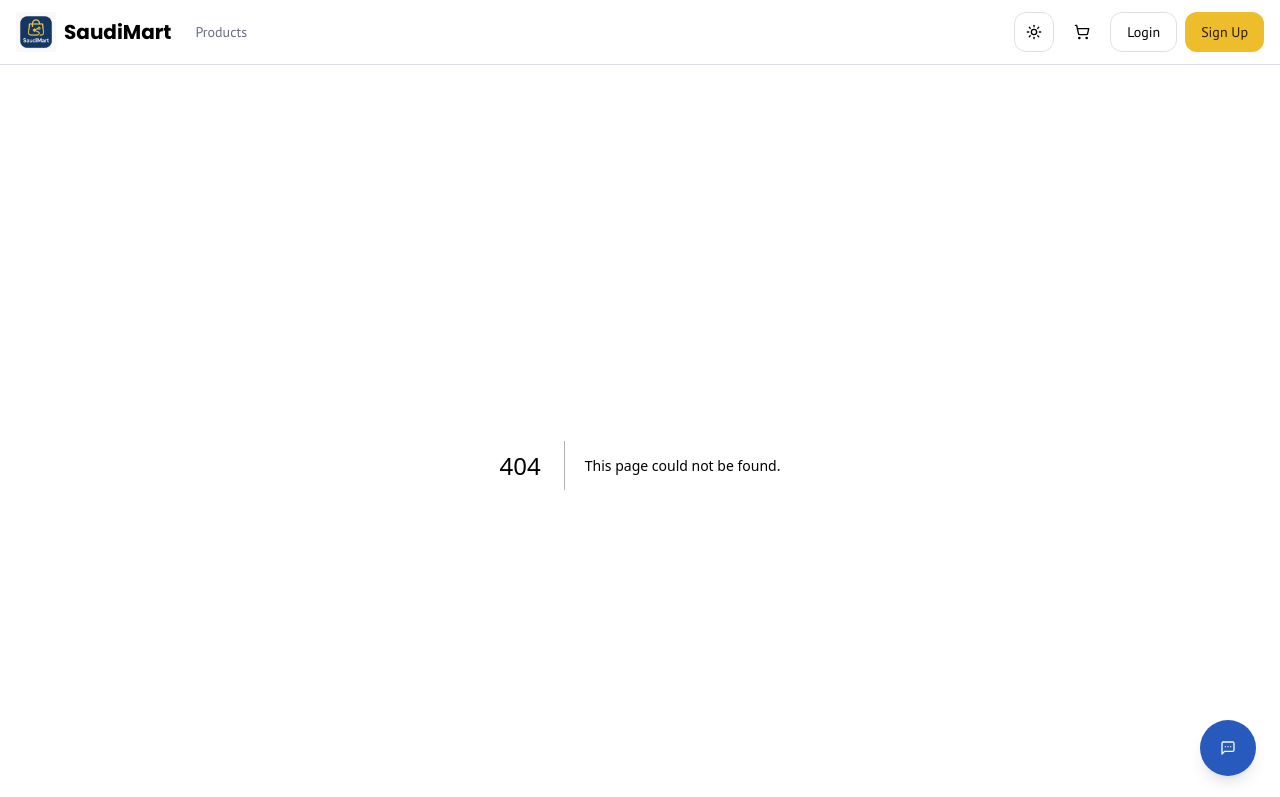
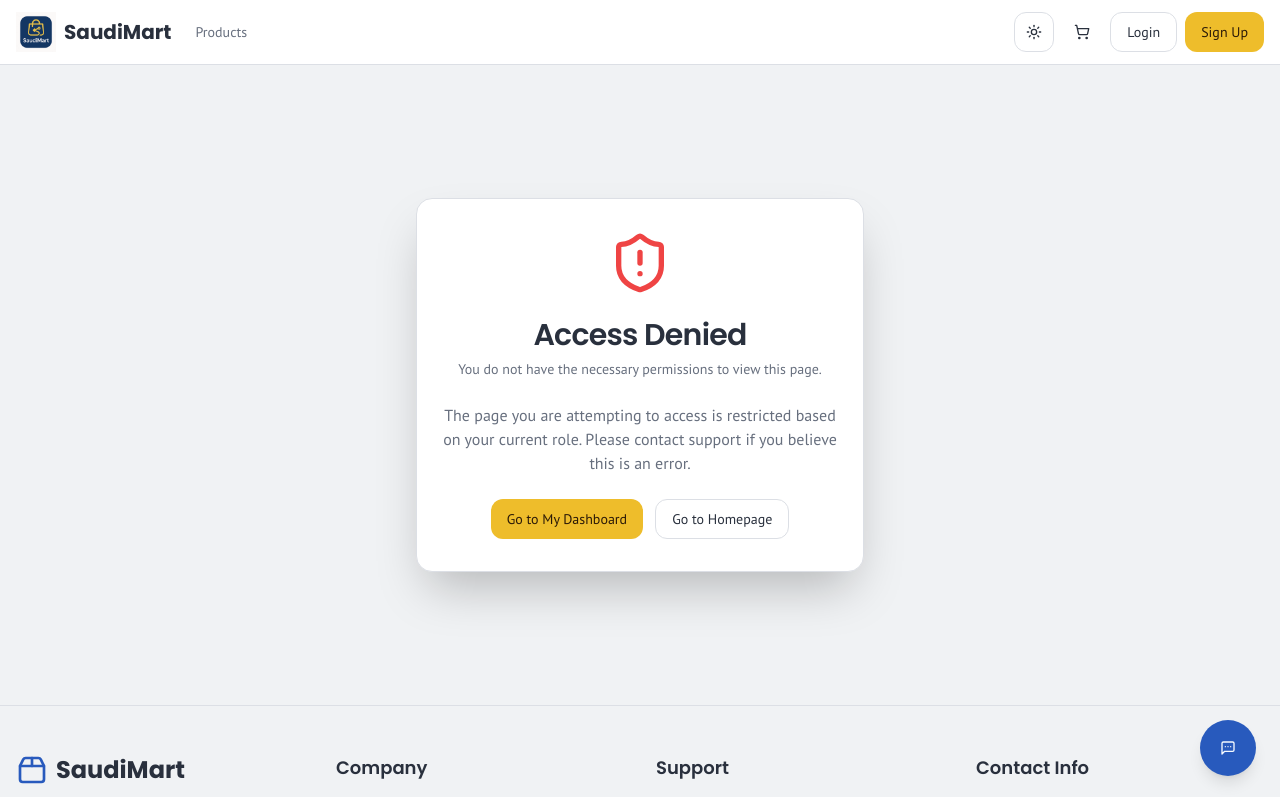
Before and after one commit to sayeedajmal/saudiMartUI, a Next.js app: page /not-authorized in a window 1280 px wide. Before the commit this address had no page. Shown: the top 797 px of the page. Built offline with nearby package versions, Linux system fonts and the light colour scheme.

Commit message:
thanks..buddy. login singup both working..now..i signed as buyer@gmail f

```diff
--- a/src/app/admin/category-management/page.tsx
+++ b/src/app/admin/category-management/page.tsx
@@ -17,6 +17,7 @@ import { LayoutDashboard, Users, Shapes, PackageCheck, ClipboardList, BarChart3,
 import { Card, CardContent, CardDescription, CardHeader, CardTitle, CardFooter } from "@/components/ui/card";
 import { Button } from "@/components/ui/button";
 import Link from "next/link";
+import RoleProtectedRoute from '@/components/layout/RoleProtectedRoute';
 
 const dummyCategories = [
   { id: "cat001", name: "Electronics", subcategories: 5, products: 120 },
@@ -27,6 +28,7 @@ const dummyCategories = [
 
 export default function CategoryManagementPage() {
   return (
+    <RoleProtectedRoute expectedRole="ADMIN">
       <SidebarProvider>
         <Sidebar collapsible="icon" className="shadow-lg">
           <SidebarHeader className="p-4 justify-between items-center flex">
@@ -123,5 +125,6 @@ export default function CategoryManagementPage() {
           </main>
         </SidebarInset>
       </SidebarProvider>
+    </RoleProtectedRoute>
   );
 }
--- a/src/app/admin/dashboard/page.tsx
+++ b/src/app/admin/dashboard/page.tsx
@@ -16,6 +16,7 @@ import { ScrollArea } from "@/components/ui/scroll-area";
 import { LayoutDashboard, Users, Shapes, PackageCheck, ClipboardList, BarChart3, Settings } from "lucide-react";
 import { Card, CardContent, CardDescription, CardHeader, CardTitle } from "@/components/ui/card";
 import Link from "next/link";
+import RoleProtectedRoute from '@/components/layout/RoleProtectedRoute';
 
 const adminDashboardCards = [
   { title: "Pending Approvals", value: "5", icon: Users, href: "/admin/user-management", color: "text-orange-500" },
@@ -26,6 +27,7 @@ const adminDashboardCards = [
 
 export default function AdminDashboardPage() {
   return (
+    <RoleProtectedRoute expectedRole="ADMIN">
       <SidebarProvider>
         <Sidebar collapsible="icon" className="shadow-lg">
           <SidebarHeader className="p-4 justify-between items-center flex">
@@ -127,5 +129,6 @@ export default function AdminDashboardPage() {
           </main>
         </SidebarInset>
       </SidebarProvider>
+    </RoleProtectedRoute>
   );
 }
--- a/src/app/admin/enquiry-monitoring/page.tsx
+++ b/src/app/admin/enquiry-monitoring/page.tsx
@@ -20,6 +20,7 @@ import { Input } from "@/components/ui/input";
 import { Table, TableBody, TableCell, TableHead, TableHeader, TableRow } from "@/components/ui/table";
 import { Badge } from "@/components/ui/badge";
 import Link from "next/link";
+import RoleProtectedRoute from '@/components/layout/RoleProtectedRoute';
 
 const dummyEnquiries = [
   { id: "ENQ001", buyer: "Buyer Corp A", seller: "Seller Inc X", product: "Industrial Widget Pro", date: "2024-07-22", status: "New" },
@@ -30,6 +31,7 @@ const dummyEnquiries = [
 
 export default function EnquiryMonitoringPage() {
   return (
+    <RoleProtectedRoute expectedRole="ADMIN">
       <SidebarProvider>
         <Sidebar collapsible="icon" className="shadow-lg">
           <SidebarHeader className="p-4 justify-between items-center flex">
@@ -147,5 +149,6 @@ export default function EnquiryMonitoringPage() {
           </main>
         </SidebarInset>
       </SidebarProvider>
+    </RoleProtectedRoute>
   );
 }
--- a/src/app/admin/product-moderation/page.tsx
+++ b/src/app/admin/product-moderation/page.tsx
@@ -21,6 +21,7 @@ import { Select, SelectContent, SelectItem, SelectTrigger, SelectValue } from "@
 import { Table, TableBody, TableCell, TableHead, TableHeader, TableRow } from "@/components/ui/table";
 import { Badge } from "@/components/ui/badge";
 import Link from "next/link";
+import RoleProtectedRoute from '@/components/layout/RoleProtectedRoute';
 
 const dummyProducts = [
   { id: "prod001", name: "High-Power LED Lights", seller: "Bright Solutions Ltd.", category: "Electronics", status: "Pending Approval", dateAdded: "2024-07-22" },
@@ -31,6 +32,7 @@ const dummyProducts = [
 
 export default function ProductModerationPage() {
   return (
+    <RoleProtectedRoute expectedRole="ADMIN">
       <SidebarProvider>
         <Sidebar collapsible="icon" className="shadow-lg">
           <SidebarHeader className="p-4 justify-between items-center flex">
@@ -158,5 +160,6 @@ export default function ProductModerationPage() {
           </main>
         </SidebarInset>
       </SidebarProvider>
+    </RoleProtectedRoute>
   );
 }
--- a/src/app/admin/reports/page.tsx
+++ b/src/app/admin/reports/page.tsx
@@ -16,6 +16,7 @@ import { ScrollArea } from "@/components/ui/scroll-area";
 import { LayoutDashboard, Users, Shapes, PackageCheck, ClipboardList, BarChart3, Settings, Users2, ShoppingBag, DollarSign, Activity } from "lucide-react";
 import { Card, CardContent, CardDescription, CardHeader, CardTitle } from "@/components/ui/card";
 import Link from "next/link";
+import RoleProtectedRoute from '@/components/layout/RoleProtectedRoute';
 // Placeholder for Chart components if you were to use them:
 // import { Bar, BarChart, ResponsiveContainer, XAxis, YAxis } from "recharts"
 
@@ -27,6 +28,7 @@ export default function ReportsPage() {
   // ];
 
   return (
+    <RoleProtectedRoute expectedRole="ADMIN">
       <SidebarProvider>
         <Sidebar collapsible="icon" className="shadow-lg">
           <SidebarHeader className="p-4 justify-between items-center flex">
@@ -168,5 +170,6 @@ export default function ReportsPage() {
           </main>
         </SidebarInset>
       </SidebarProvider>
+    </RoleProtectedRoute>
   );
 }
--- a/src/app/admin/user-management/page.tsx
+++ b/src/app/admin/user-management/page.tsx
@@ -20,6 +20,7 @@ import { Input } from "@/components/ui/input";
 import { Table, TableBody, TableCell, TableHead, TableHeader, TableRow } from "@/components/ui/table";
 import { Badge } from "@/components/ui/badge";
 import Link from "next/link";
+import RoleProtectedRoute from '@/components/layout/RoleProtectedRoute';
 
 const dummyUsers = [
   { id: "usr001", name: "Ahmed Khaled", email: "ahmed@example.com", role: "Buyer", status: "Active", joined: "2024-07-01" },
@@ -30,6 +31,7 @@ const dummyUsers = [
 
 export default function UserManagementPage() {
   return (
+    <RoleProtectedRoute expectedRole="ADMIN">
       <SidebarProvider>
         <Sidebar collapsible="icon" className="shadow-lg">
           <SidebarHeader className="p-4 justify-between items-center flex">
@@ -147,5 +149,6 @@ export default function UserManagementPage() {
           </main>
         </SidebarInset>
       </SidebarProvider>
+    </RoleProtectedRoute>
   );
 }
--- a/src/app/buyer/dashboard/page.tsx
+++ b/src/app/buyer/dashboard/page.tsx
@@ -17,6 +17,7 @@ import { LayoutDashboard, ShoppingCart, Heart, MessageCircle, FileText, Bell, Se
 import { Card, CardContent, CardDescription, CardHeader, CardTitle } from "@/components/ui/card";
 import Link from "next/link";
 import { Button } from "@/components/ui/button";
+import RoleProtectedRoute from '@/components/layout/RoleProtectedRoute';
 
 const buyerDashboardCards = [
   { title: "Pending Orders", value: "3", icon: ShoppingCart, href: "#", color: "text-blue-500" },
@@ -27,6 +28,7 @@ const buyerDashboardCards = [
 
 export default function BuyerDashboardPage() {
   return (
+    <RoleProtectedRoute expectedRole="BUYER">
       <SidebarProvider>
         <Sidebar collapsible="icon" className="shadow-lg">
           <SidebarHeader className="p-4 justify-between items-center flex">
@@ -145,5 +147,6 @@ export default function BuyerDashboardPage() {
           </main>
         </SidebarInset>
       </SidebarProvider>
+    </RoleProtectedRoute>
   );
 }
--- /dev/null
+++ b/src/app/not-authorized/page.tsx
@@ -0,0 +1,58 @@
+
+'use client';
+
+import { Button } from "@/components/ui/button";
+import { Card, CardContent, CardDescription, CardHeader, CardTitle, CardFooter } from "@/components/ui/card";
+import { ShieldAlert } from "lucide-react";
+import Link from "next/link";
+import { useRouter } from 'next/navigation';
+import { useSelector } from 'react-redux';
+import { selectUser, type MyProfile } from '@/lib/redux/slices/userSlice';
+
+export default function NotAuthorizedPage() {
+  const router = useRouter();
+  const user = useSelector(selectUser) as MyProfile | null;
+
+  const handleGoToDashboard = () => {
+    if (user) {
+      if (user.role === 'BUYER') {
+        router.push('/buyer/dashboard');
+      } else if (user.role === 'SELLER') {
+        router.push('/seller/dashboard');
+      } else if (user.role === 'ADMIN') {
+        router.push('/admin/dashboard');
+      } else {
+        router.push('/');
+      }
+    } else {
+      router.push('/'); // Fallback if user somehow null but trying to go to dashboard
+    }
+  };
+
+  return (
+    <div className="flex items-center justify-center min-h-[calc(100vh-10rem)] py-12 px-4 sm:px-6 lg:px-8 bg-secondary">
+      <Card className="w-full max-w-md text-center shadow-2xl">
+        <CardHeader className="pt-8">
+          <ShieldAlert className="mx-auto h-16 w-16 text-destructive mb-4" />
+          <CardTitle className="font-headline text-3xl">Access Denied</CardTitle>
+          <CardDescription>
+            You do not have the necessary permissions to view this page.
+          </CardDescription>
+        </CardHeader>
+        <CardContent>
+          <p className="text-muted-foreground">
+            The page you are attempting to access is restricted based on your current role. Please contact support if you believe this is an error.
+          </p>
+        </CardContent>
+        <CardFooter className="flex flex-col sm:flex-row justify-center gap-3 pb-8">
+          <Button onClick={handleGoToDashboard} className="w-full sm:w-auto bg-accent text-accent-foreground hover:bg-accent/90">
+            Go to My Dashboard
+          </Button>
+          <Button variant="outline" asChild className="w-full sm:w-auto">
+            <Link href="/">Go to Homepage</Link>
+          </Button>
+        </CardFooter>
+      </Card>
+    </div>
+  );
+}
--- a/src/app/seller/dashboard/page.tsx
+++ b/src/app/seller/dashboard/page.tsx
@@ -17,6 +17,7 @@ import { BotMessageSquare, LayoutDashboard, Package, ShoppingBag, BarChart3, Set
 import { Card, CardContent, CardDescription, CardHeader, CardTitle } from "@/components/ui/card";
 import Link from "next/link";
 import { Button } from "@/components/ui/button";
+import RoleProtectedRoute from '@/components/layout/RoleProtectedRoute';
 
 
 const dashboardCards = [
@@ -28,6 +29,7 @@ const dashboardCards = [
 
 export default function SellerDashboardPage() {
   return (
+    <RoleProtectedRoute expectedRole="SELLER">
       <SidebarProvider>
         <Sidebar collapsible="icon" className="shadow-lg">
           <SidebarHeader className="p-4 justify-between items-center flex">
@@ -175,5 +177,6 @@ export default function SellerDashboardPage() {
           </main>
         </SidebarInset>
       </SidebarProvider>
+    </RoleProtectedRoute>
   );
 }
--- /dev/null
+++ b/src/components/layout/RoleProtectedRoute.tsx
@@ -0,0 +1,54 @@
+
+'use client';
+
+import { useEffect, useState, type ReactNode } from 'react';
+import { useSelector } from 'react-redux';
+import { useRouter } from 'next/navigation';
+import { selectIsAuthenticated, selectUser, type MyProfile } from '@/lib/redux/slices/userSlice';
+import { Loader2 } from 'lucide-react';
+
+interface RoleProtectedRouteProps {
+  children: ReactNode;
+  expectedRole: 'BUYER' | 'SELLER' | 'ADMIN' | string;
+}
+
+export default function RoleProtectedRoute({ children, expectedRole }: RoleProtectedRouteProps) {
+  const router = useRouter();
+  const isAuthenticated = useSelector(selectIsAuthenticated);
+  const user = useSelector(selectUser) as MyProfile | null;
+  const [isVerifying, setIsVerifying] = useState(true);
+
+  useEffect(() => {
+    // This effect handles the logic after Redux state is potentially hydrated from localStorage
+
+    // If isAuthenticated is definitively false (meaning no valid token was found after initial load)
+    if (isAuthenticated === false && user === null) {
+      router.replace('/auth/login');
+      return; // Exit early
+    }
+
+    // If isAuthenticated is true, we expect a user object.
+    if (isAuthenticated && user) {
+      if (user.role !== expectedRole) {
+        router.replace('/not-authorized');
+      } else {
+        setIsVerifying(false); // Role matches, verification complete
+      }
+    }
+    // If isAuthenticated is true but user is null, it implies Redux state might still be rehydrating
+    // or there's an inconsistent state. The isVerifying flag remains true, showing the loader.
+    // The effect will re-run once user or isAuthenticated updates.
+
+  }, [isAuthenticated, user, router, expectedRole]);
+
+  if (isVerifying) {
+    return (
+      <div className="flex items-center justify-center h-screen w-full">
+        <Loader2 className="h-12 w-12 animate-spin text-primary" />
+        <p className="ml-4 text-lg text-muted-foreground">Verifying access...</p>
+      </div>
+    );
+  }
+
+  return <>{children}</>;
+}
--- a/src/components/layout/header.tsx
+++ b/src/components/layout/header.tsx
@@ -93,7 +93,7 @@ export default function Header() {
               <DropdownMenuTrigger asChild>
                 <Button variant="ghost" className="relative h-9 w-9 md:h-10 md:w-10 rounded-full">
                   <Avatar className="h-8 w-8 md:h-9 md:w-9">
-                    <AvatarImage src={user.profileImageUrl || `https://placehold.co/100x100.png?text=${getInitials(user.name)}`} alt={user.name || "User"} />
+                    <AvatarImage src={user?.profileImageUrl || `https://placehold.co/100x100.png?text=${getInitials(user.name)}`} alt={user.name || "User"} />
                     <AvatarFallback>{getInitials(user.name)}</AvatarFallback>
                   </Avatar>
                 </Button>
```
Lines whose indentation alone changed are shown as unchanged.
